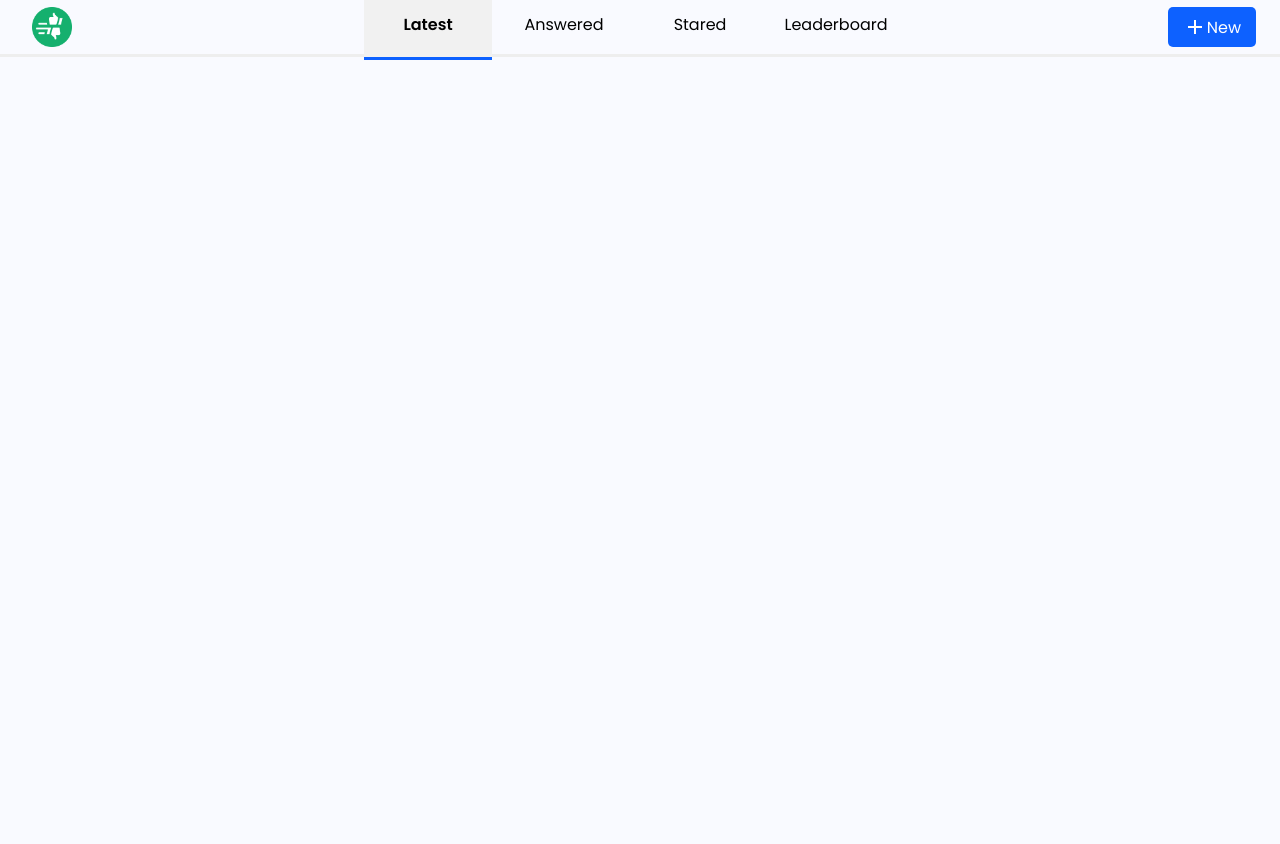
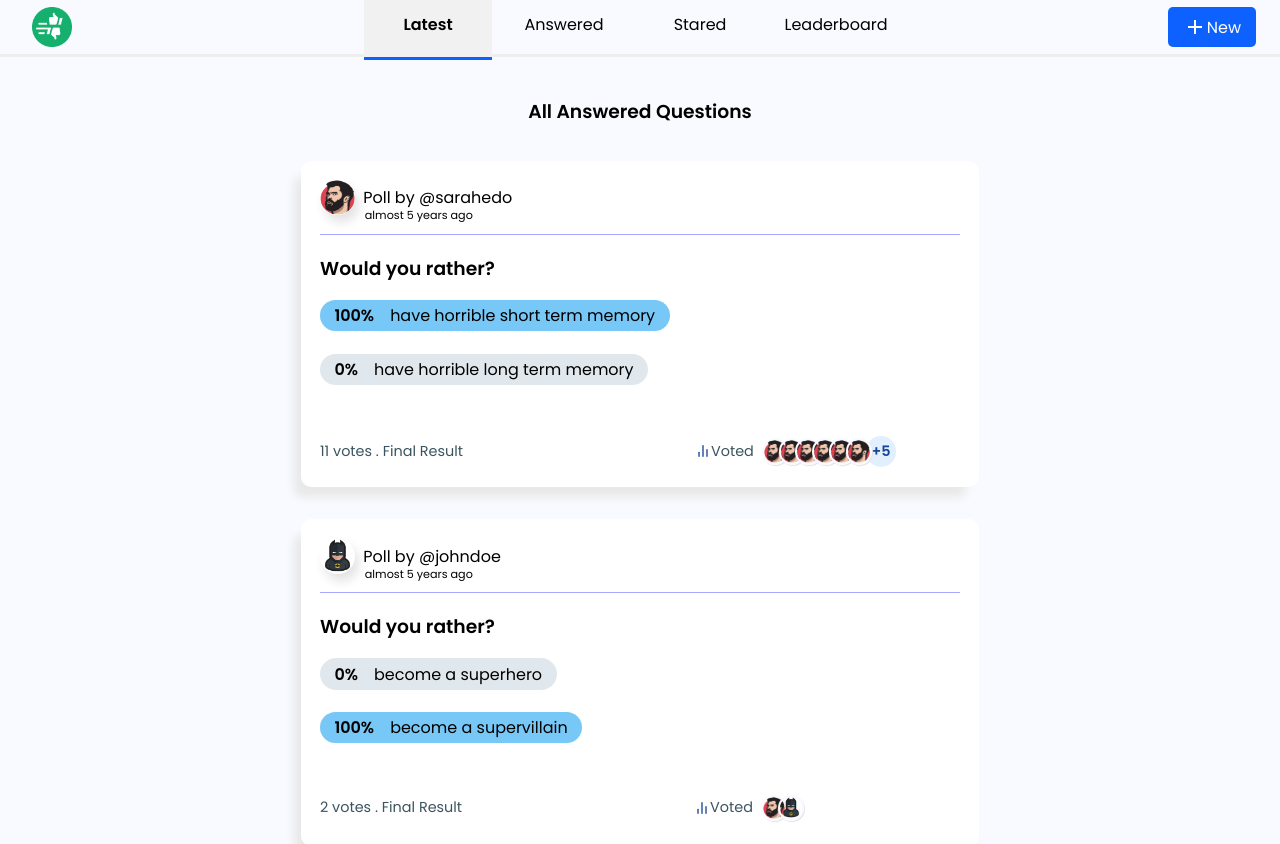
Before and after one commit to iartist93/would-you-rather, a React (Create React App) app: page /answered in a window 1280 px wide. Shown: the top 844 px of the page. Before the commit the page ends 800 px from the top, so only its background shows below. Built offline with nearby package versions, Linux system fonts and the light colour scheme.

Commit message:
add answered questions view

```diff
--- /dev/null
+++ b/src/components/Answered.js
@@ -0,0 +1,161 @@
+import React from "react";
+import styled from "@emotion/styled";
+import { css } from "@emotion/react";
+import PollResult from "./PollResult";
+import { BsSkipEndFill } from "react-icons/bs";
+import { FiBarChart2 } from "react-icons/fi";
+import { Container, Centered, Button, Avatar } from "./CustomStyles";
+import { TimeStamp } from "./utilites";
+
+const Answered = ({ id, questions, users }) => {
+  const PollContainer = styled.div`
+    background-color: white;
+    border-radius: 10px;
+    width: 40rem;
+    height: 18rem;
+    margin: 1rem 0;
+
+    display: flex;
+    flex-direction: column;
+    padding: 1.2rem;
+    /* z-index: -500; */
+
+    -webkit-box-shadow: -10px 13px 10px -3px rgba(232, 232, 232, 1);
+    -moz-box-shadow: -10px 13px 10px -3px rgba(232, 232, 232, 1);
+    box-shadow: -10px 13px 10px -3px rgba(232, 232, 232, 1);
+  `;
+
+  const PollHeader = styled.div`
+    display: flex;
+    flex-direction: column;
+    align-items: flex-start;
+    padding-bottom: 0.6rem;
+    border-bottom: 1px solid #a7a7ff;
+  `;
+
+  const PollContent = styled.div`
+    display: flex;
+    flex-direction: column;
+    justify-content: flex-start;
+    align-items: flex-start;
+    /* z-index: -100; */
+  `;
+
+  const Form = styled.form`
+    display: flex;
+    width: 100%;
+    flex-direction: column;
+    justify-content: flex-start;
+    align-items: flex-start;
+  `;
+
+  const EmptyAvatar = styled.div`
+    border-radius: 50%;
+    width: 2.1em;
+    height: 2.1em;
+    background-color: #e1efff;
+    color: #154499;
+    text-align: center;
+    display: flex;
+    justify-content: center;
+    align-items: center;
+    font-weight: 600;
+    font-size: 0.9rem;
+    margin-left: 0.2rem;
+    /* z-index: -6; */
+  `;
+
+  const Input = styled.input`
+    width: 100%;
+    height: 2rem;
+    border-radius: 0 1.4rem 1.4rem 1.6rem;
+    outline: none;
+    border: 1px solid #d7d8da;
+    padding: 0.2rem 1.1rem;
+    font-size: 1.05rem;
+  `;
+
+  const QuestionTimeStamp = styled(TimeStamp)`
+    margin-left: 2.8rem;
+    font-size: 0.7rem;
+    margin-top: -0.5rem;
+  `;
+
+  const Text = styled.span`
+    font-size: 0.9rem;
+    color: #3b545f;
+    margin-right: 0.5rem;
+  `;
+
+  const authedUser = "johndoe";
+
+  const voters = questions[id].voters.map(
+    (voter) => users[voter.user].avatarURL
+  );
+
+  const option1Votes = questions[id].voters.filter(
+    (voter) => voter.answer === "optionOne"
+  ).length;
+
+  const option2Votes = questions[id].voters.filter(
+    (voter) => voter.answer === "optionTwo"
+  ).length;
+
+  const totalVotes = option1Votes + option2Votes;
+
+  console.log("-------------------");
+  console.log(option1Votes);
+  console.log(option2Votes);
+
+  return (
+    <PollContainer>
+      <PollHeader>
+        <Centered>
+          <Avatar src={users[questions[id].author].avatarURL} />
+          <span>Poll by @{questions[id].author} </span>
+        </Centered>
+        <QuestionTimeStamp id={id} questions={questions} />
+      </PollHeader>
+      <PollContent>
+        <h3 style={{ marginBottom: 6 }}>Would you rather?</h3>
+        <Form>
+          <PollResult
+            name="option1"
+            text={questions[id].optionOne.text}
+            votes={option1Votes}
+            totalVotes={totalVotes}
+          />
+          <PollResult
+            name="option2"
+            text={questions[id].optionTwo.text}
+            votes={option2Votes}
+            totalVotes={totalVotes}
+          />
+          <Container spaced aligncenter top="2.5rem">
+            <Centered>
+              <Text>{voters.length} votes . Final Result</Text>
+              <Centered trilling>
+                <FiBarChart2 color="#154499" />
+                <Text>Voted</Text>
+                {voters.slice(0, 6).map((voter, index) => (
+                  <Avatar
+                    key={index}
+                    src={voter}
+                    size="1.4rem"
+                    stacked
+                    index={index}
+                  />
+                ))}
+                {voters.length > 6 && (
+                  <EmptyAvatar>+{voters.length - 6}</EmptyAvatar>
+                )}
+              </Centered>
+            </Centered>
+          </Container>
+        </Form>
+      </PollContent>
+    </PollContainer>
+  );
+};
+
+export default Answered;
--- /dev/null
+++ b/src/components/AnsweredList.js
@@ -0,0 +1,25 @@
+import React from "react";
+import styled from "@emotion/styled";
+import { css } from "@emotion/react";
+import Question from "./Question";
+import Answered from "./Answered";
+
+const AnsweredList = ({ ids, questions, users }) => {
+  const Centered = styled.div`
+    display: flex;
+    flex-direction: column;
+    justify-content: center;
+    align-items: center;
+  `;
+
+  return (
+    <Centered>
+      <h3 style={{ marginTop: 40 }}>All Answered Questions</h3>
+      {ids.map((id) => (
+        <Answered key={id} id={id} questions={questions} users={users} />
+      ))}
+    </Centered>
+  );
+};
+
+export default AnsweredList;
--- a/src/components/App.js
+++ b/src/components/App.js
@@ -3,6 +3,8 @@ import Dashboard from "./Dashboard";
 import Navbar from "./Navbar";
 import NewQuestion from "./NewQuestion";
 import Leaderboard from "./Leaderboard";
+import AnsweredList from "./AnsweredList";
+
 import { BrowserRouter as Router, Route } from "react-router-dom";
 import { useState, useEffect } from "react";
 import * as fakeData from "../services/_DATA";
@@ -59,6 +61,13 @@ function App() {
             users={users}
           />
         </Route>
+        <Route exact path="/answered">
+          <AnsweredList
+            ids={unansweredQuestions}
+            questions={questions}
+            users={users}
+          />
+        </Route>
         <Route exact path="/new">
           <NewQuestion />
         </Route>
--- a/src/components/CustomStyles.js
+++ b/src/components/CustomStyles.js
@@ -75,7 +75,7 @@ export const Centered = styled.div`
     css`
       ::before {
         content: "";
-        width: 11rem;
+        width: 14rem;
       }
       justify-content: flex-start;
       flex: 1 1 auto;
--- /dev/null
+++ b/src/components/PollResult.js
@@ -0,0 +1,40 @@
+import React from "react";
+import styled from "@emotion/styled";
+import { css } from "@emotion/react";
+
+const PollResult = ({ name, text, votes, totalVotes }) => {
+  const PollItem = styled.div`
+    margin: 0.7rem 0;
+    padding: 0.2rem 0.9rem;
+    border-radius: 20px;
+    background-color: #77c7f7;
+
+    ${(props) =>
+      props.percentage < 0.5 &&
+      css`
+        background-color: #e1e8ed;
+      `}
+
+    ${(props) =>
+      props.percentage === 0.5 &&
+      css`
+        background-color: #e1ede3;
+      `}
+  `;
+
+  const Percentage = styled.span`
+    font-weight: 600;
+    margin-right: 1rem;
+  `;
+
+  const percentage = votes / totalVotes;
+
+  return (
+    <PollItem percentage={percentage}>
+      <Percentage>{percentage * 100}%</Percentage>
+      {text}
+    </PollItem>
+  );
+};
+
+export default PollResult;
```
